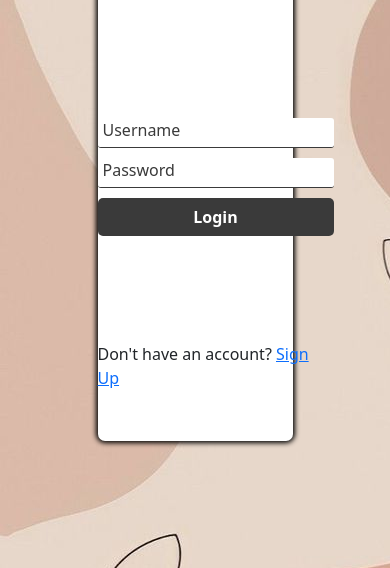
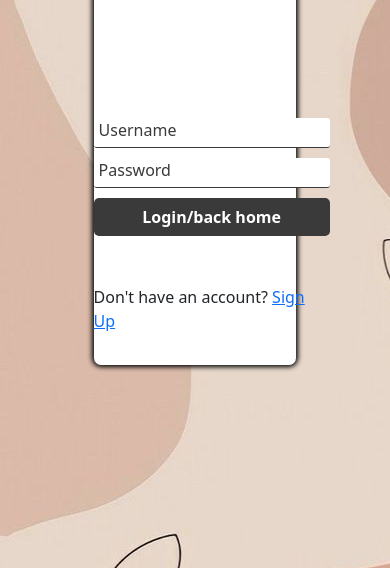
Before and after one commit to zoeyvanwyk/project--Java-and-Web-development, a website: page public/login-page.html in a window 390 px wide. Shown: the part 276-844 px from the top of the page. Drawn offline with nearby package versions, Linux system fonts and the light colour scheme.

Commit message:
responsive, fixed sign-up form
made more of the pages responsive and fixed an issue where you could by pass making an account on the sign up page

```diff
--- a/public/login-page.css
+++ b/public/login-page.css
@@ -13,8 +13,8 @@ body {
   }
 
   #main-holder {
-    width: 50%;
-    height: 70%;
+    width: 52%;
+    height: 52%;
     display: grid;
     justify-items: center;
     align-items: center;
--- a/public/login-page.html
+++ b/public/login-page.html
@@ -7,7 +7,7 @@
   <title>Login</title>
   <link rel="stylesheet" href="login-page.css">
   <link href="https://cdn.jsdelivr.net/npm/bootstrap@5.3.3/dist/css/bootstrap.min.css" rel="stylesheet" integrity="sha384-QWTKZyjpPEjISv5WaRU9OFeRpok6YctnYmDr5pNlyT2bRjXh0JMhjY6hW+ALEwIH" crossorigin="anonymous">
-  <!-- <script src="js/common.js" defer></script> -->
+
 
   <script defer src="js/login-page.js"></script>
 </head>
@@ -22,12 +22,9 @@
     </div>
 
     <form id="login-form">
-      <!-- username text input field -->
       <input type="text" name="username" id="username-field" class="login-form-field" placeholder="Username">
-      <!-- Password text input field -->
       <input type="password" name="password" id="password-field" class="login-form-field" placeholder="Password">
-      <!-- login button  -->
-      <input type="submit" value="Login" id="login-form-submit">
+      <input type="submit" value="Login/back home" id="login-form-submit">
     </form>
 
     <!--Sign up option -->
```
Also changed, not shown: public/signup-page.html (+1 -1 lines), server.js (+0 -14 lines).
